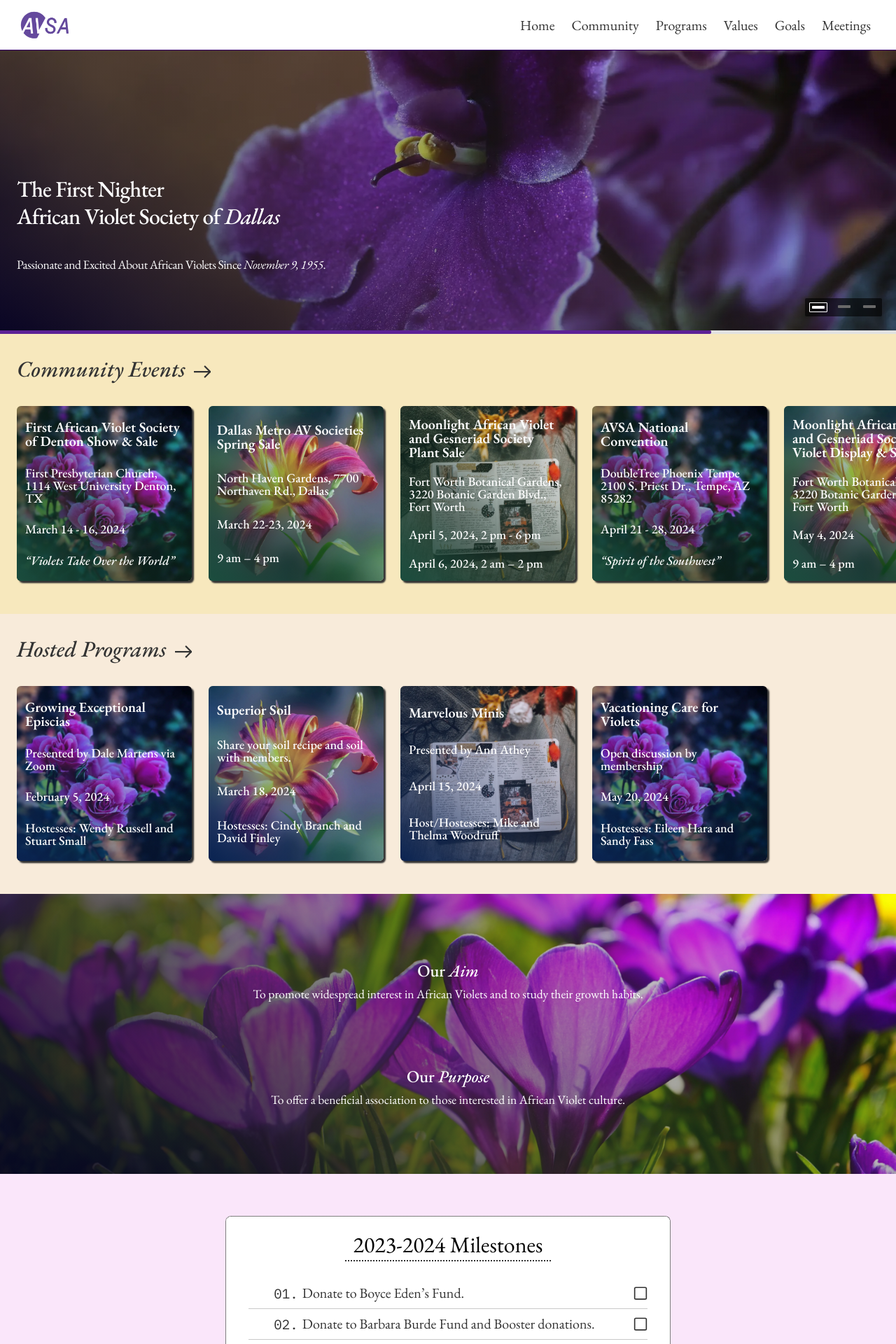
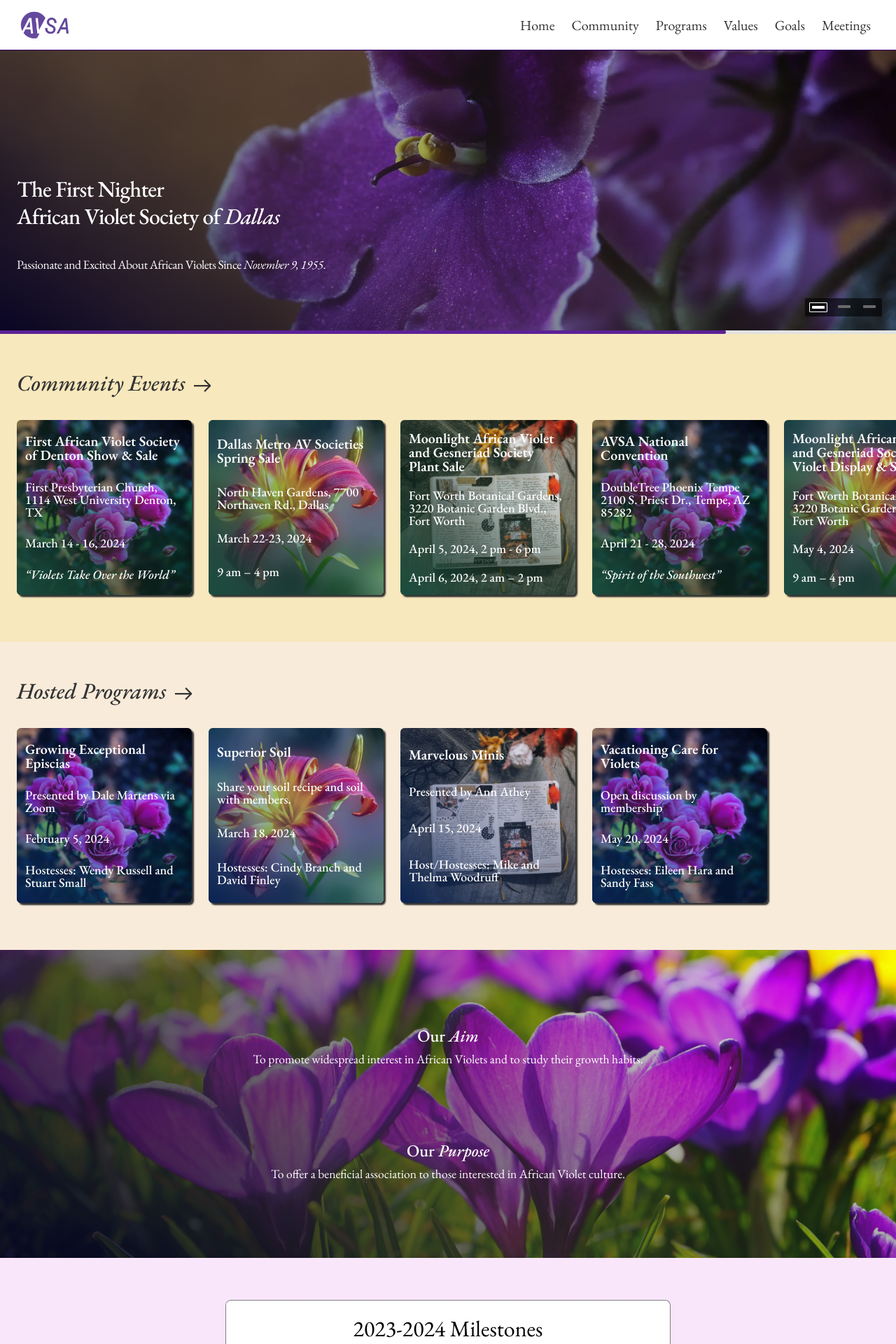
Before and after one commit to Jameslo599/african-violet, a React (Create React App) app: page / in a window 1280 px wide. Shown: the top 1920 px of the page at 70% size. Built offline with nearby package versions, Linux system fonts and the light colour scheme.

Commit message:
finished responsive design;

```diff
--- a/src/App.scss
+++ b/src/App.scss
@@ -84,16 +84,29 @@ html {
   scroll-margin-top: 3rem;
 }
 .App > *:not(:first-child) {
+  transition: all 0.25s ease-in-out;
+}
+.header-container,
+.sidebar {
+  z-index: 9990;
+}
+.hamburger-container {
+  z-index: 9999;
+}
+.community,
+.programs,
+.values-container,
+.goals-container,
+.logo-container,
+.footer-container {
   position: relative;
-  z-index: 4;
-  transition: all 0.25s ease-in-out;
+  z-index: 999;
 }
 
 //Navbar
 .App > .header-container {
   position: sticky;
   top: 0px;
-  z-index: 9;
 }
 .header {
   height: 72px;
@@ -143,7 +156,6 @@ html {
   position: fixed;
   top: 20px;
   right: 30px;
-  z-index: 9999;
   .hamburger {
     width: 2em;
     cursor: pointer;
@@ -159,7 +171,6 @@ html {
 //Sidebar
 .App > .sidebar {
   position: fixed;
-  z-index: 99;
   top: 0;
   right: 0;
   height: 100vh;
@@ -167,6 +178,9 @@ html {
   background-color: #fafafa;
   transform: translateX(100%);
   border-left: 1px solid #333;
+  overflow: scroll;
+  -ms-overflow-style: none; /* Internet Explorer 10+ */
+  scrollbar-width: none; /* Firefox */
   nav {
     padding: 72px 12px;
     width: inherit;
@@ -212,8 +226,11 @@ html {
 
 //Slider
 .App > .slider-parent {
+  position: relative;
+}
+.App > .stuck {
   position: sticky;
-  top: 0;
+  top: -1px;
   z-index: 1;
 }
 .wrapper__slider {
@@ -372,6 +389,7 @@ html {
   @include flexContainer(column, center, flex-start);
   width: 100%;
   height: 50vh;
+  min-height: 440px;
   padding: 24px 0 36px;
   background-color: #f7e8bd;
   position: relative;
@@ -544,6 +562,7 @@ html {
 //Core Values
 .values-container {
   height: 50vh;
+  min-height: 440px;
   width: 100%;
   figure {
     position: absolute;
@@ -552,6 +571,7 @@ html {
     left: 0;
     width: inherit;
     height: inherit;
+    min-height: inherit;
     background-image: url("./images/values.webp");
     background-size: cover;
     background-position: center 45%;
@@ -559,6 +579,7 @@ html {
       content: "";
       width: inherit;
       height: inherit;
+      min-height: inherit;
       position: absolute;
       bottom: 0;
       left: 0;
@@ -575,6 +596,7 @@ html {
   > div {
     @include flexContainer(column, space-evenly, center);
     height: inherit;
+    min-height: inherit;
     width: inherit;
     padding: 0 24px;
     div {
@@ -760,7 +782,7 @@ html {
 
 //Footer
 .footer {
-  padding: 30px 24px;
+  padding: 60px 24px;
   background-color: #f9f7f4;
   h3 {
     text-align: center;
--- a/src/calendar.js
+++ b/src/calendar.js
@@ -12,6 +12,8 @@ const Calendar = () => {
 
   useEffect(() => {
     bindEventHandler();
+    const container = document.querySelectorAll(".calendar-obs");
+    container.forEach((e) => observer.observe(e));
   }, []);
 
   const bindEventHandler = () => {
@@ -53,8 +55,21 @@ const Calendar = () => {
     calendarRef.current.scrollLeft = e.target.closest("a").offsetLeft - 40;
   };
 
+  const observer = new IntersectionObserver(
+    (entries) => {
+      entries.forEach((entry) => {
+        if (entry.intersectionRatio === 1) {
+          document.querySelector(".slider-parent").classList.add("stuck");
+        } else {
+          document.querySelector(".slider-parent").classList.remove("stuck");
+        }
+      });
+    },
+    { threshold: 1 }
+  );
+
   return (
-    <div id="community" className="nav">
+    <div id="community" className="nav calendar-obs">
       <div className="calendar-container">
         <div>
           <h2>
--- a/src/logo-strip.js
+++ b/src/logo-strip.js
@@ -22,7 +22,7 @@ const Logo = () => {
   };
 
   return (
-    <div>
+    <div className="logo-container">
       <div className="logos" ref={logoContainerRef}>
         <div className="logos-slide" ref={logoRef}>
           <img src={allen} alt="allen logo"></img>
--- a/src/slider.js
+++ b/src/slider.js
@@ -31,7 +31,6 @@ const Slider = () => {
     sliderRef.current.addEventListener("scroll", moveSlides);
     sliderRef.current.addEventListener("click", (e) => {
       e.preventDefault();
-      console.log(12);
     });
     // Handle click event on nav elements
     sliderNavRef.current.addEventListener("click", handleClick);
```
